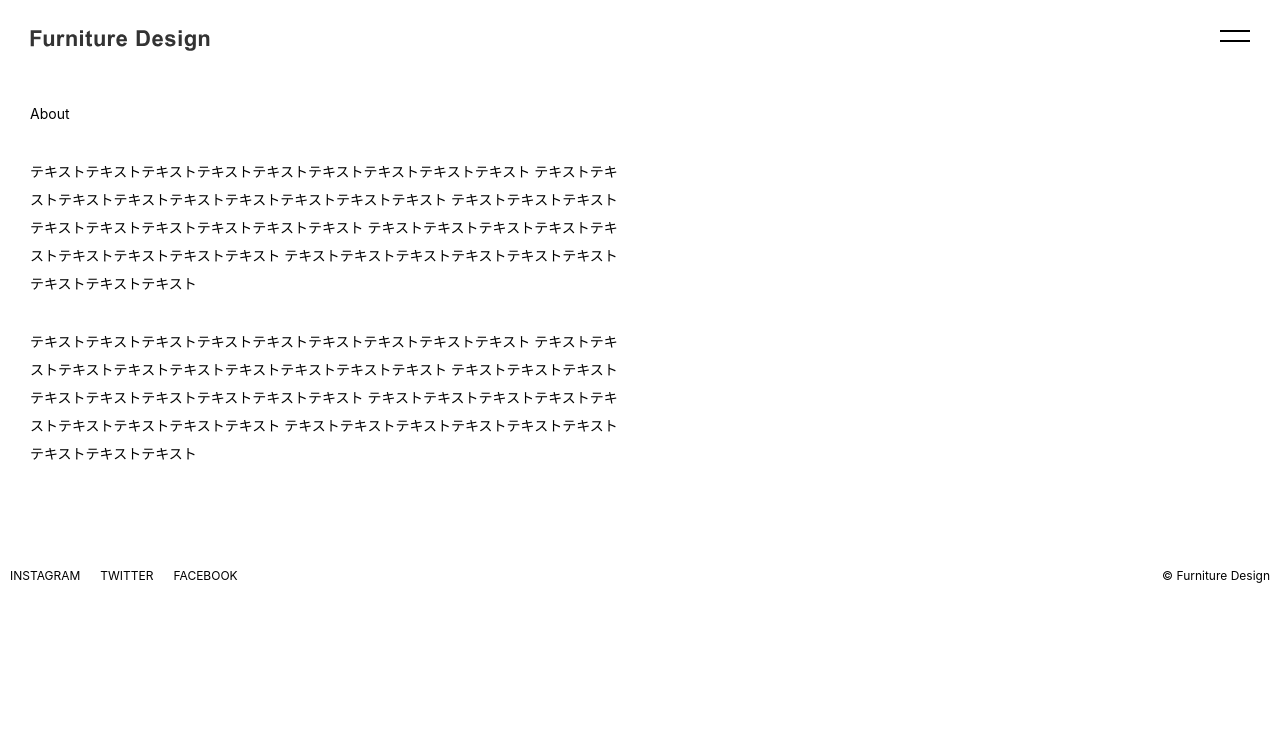
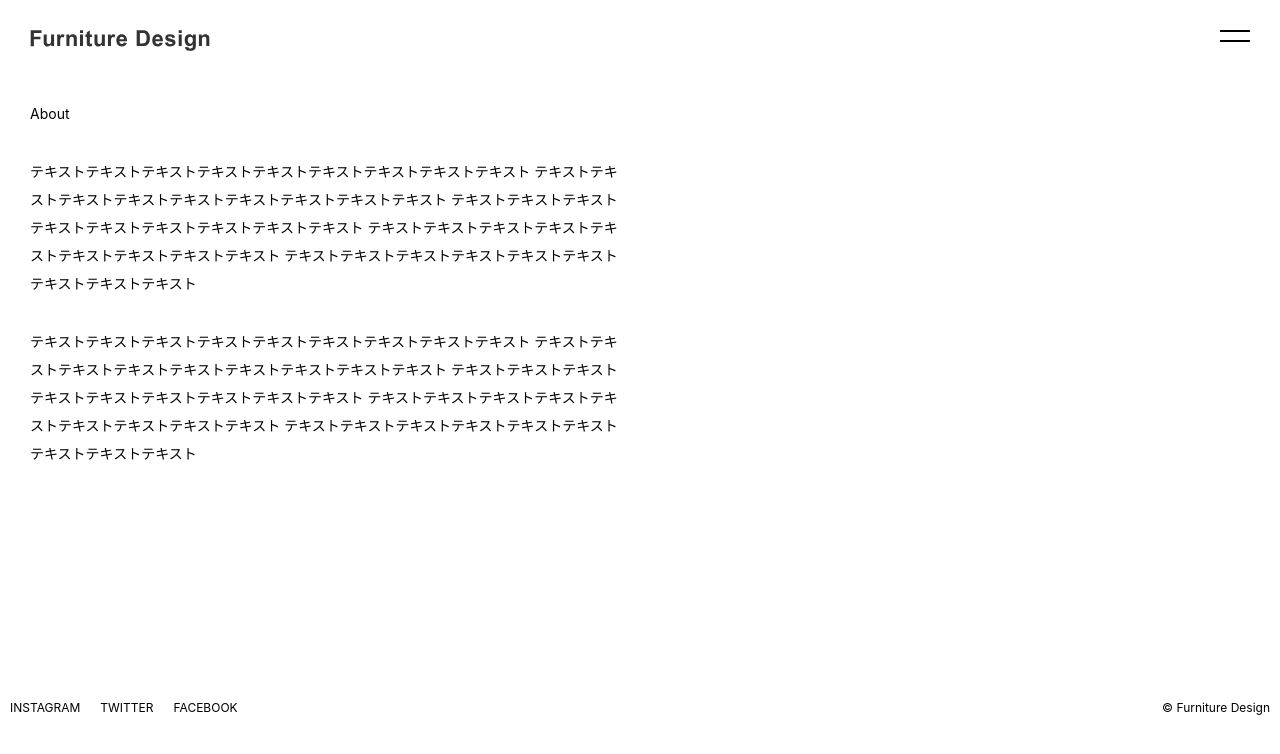
Before and after one commit to gp-kobayashi/mosya4-react, a Next.js app: page /about in a window 1280 px wide. Shown: the top 754 px of the page. Built offline with nearby package versions, Linux system fonts and the light colour scheme.

Commit message:
[fix]全体の縦幅の調整

```diff
--- a/styles/Home.module.css
+++ b/styles/Home.module.css
@@ -1,6 +1,7 @@
 
 .main{
   max-width: 1300px;
+  min-height: 600px;
   margin: 0 auto;
 }
 
```
